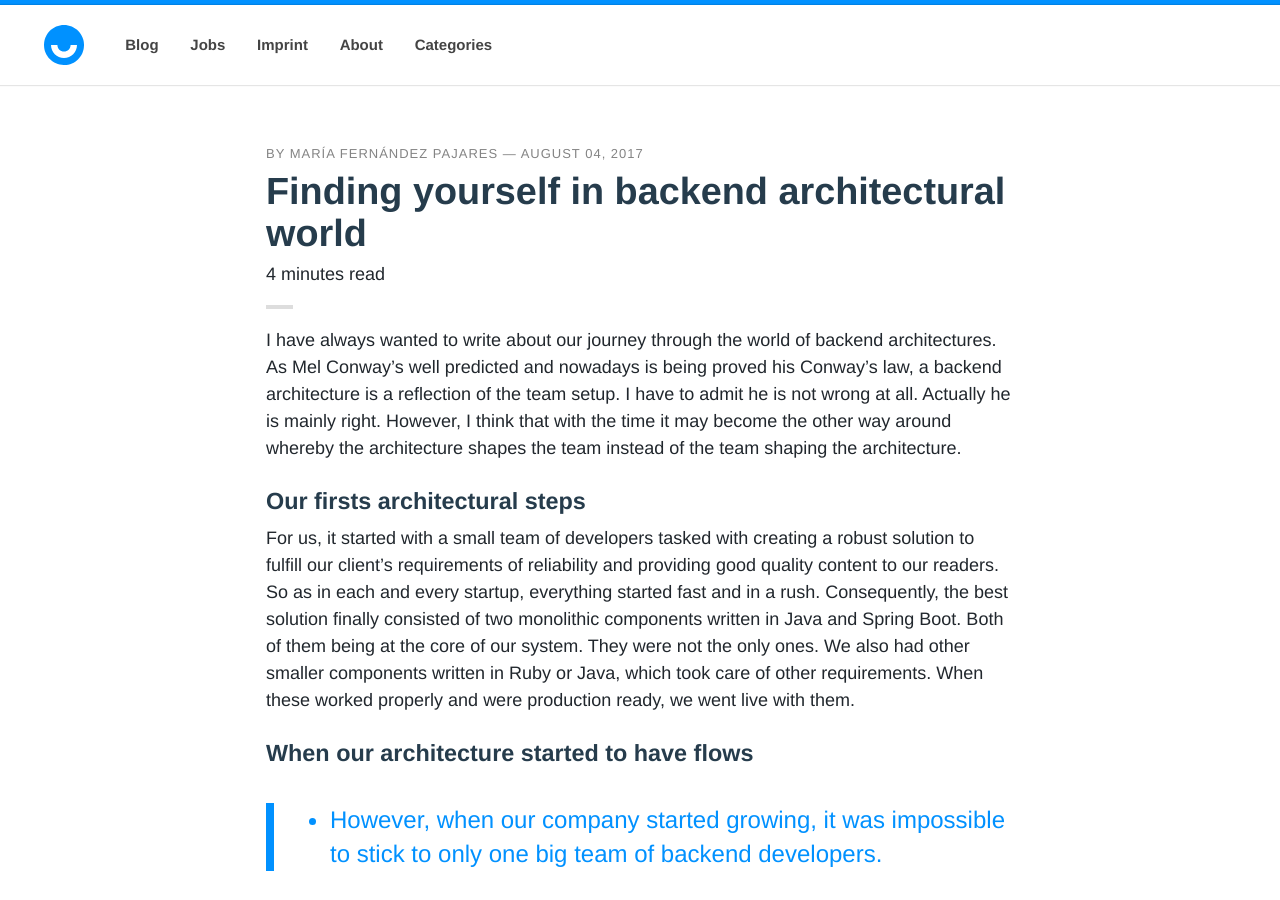
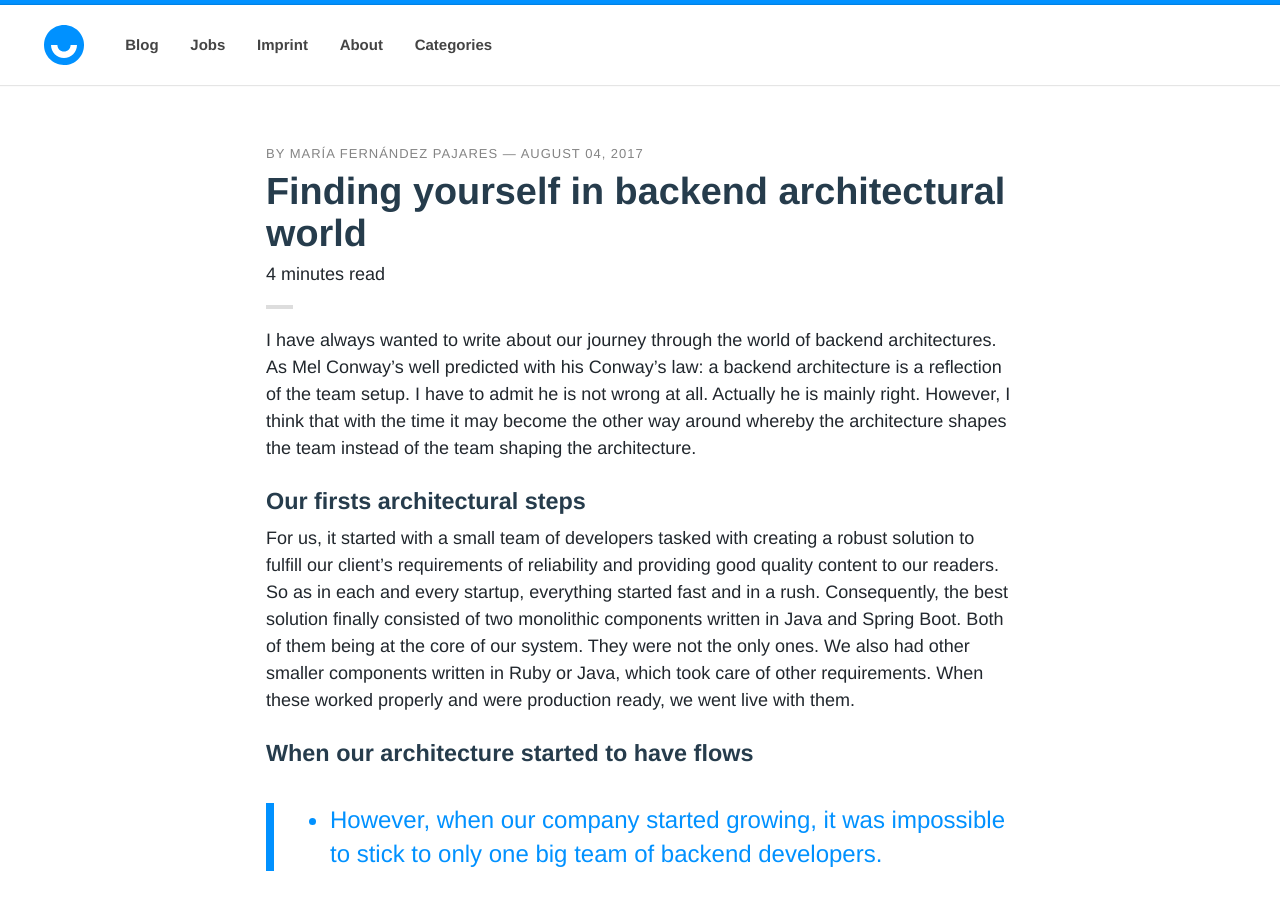
Before and after one commit to upday/upday.github.io, a Jekyll site: the page built from _posts/blog/2017-08-04-upday_architecture.md, in a window 1280 px wide and 900 px high. Built offline with Jekyll 4.4.1, drawn with Linux system fonts in a browser that asks for light colours; nearby versions of some CDN libraries; some web fonts are replaced; comment, search, counter and statistics services are not loaded.

Commit message:
last changes after final code reviews

```diff
--- a/_posts/blog/2017-08-04-upday_architecture.md
+++ b/_posts/blog/2017-08-04-upday_architecture.md
@@ -10,7 +10,7 @@ image:
 date: 2017-08-04T10:55:55+2
 ---
 
-I have always wanted to write about our journey through the world of backend architectures. As Mel Conway’s well predicted and nowadays is being proved his Conway’s law, a backend architecture is a reflection of the team setup. I have to admit he is not wrong at all. Actually he is mainly right. However, I think that with the time it may become the other way around whereby the architecture shapes the team instead of the team shaping the architecture.
+I have always wanted to write about our journey through the world of backend architectures. As Mel Conway’s well predicted with his Conway’s law: a backend architecture is a reflection of the team setup. I have to admit he is not wrong at all. Actually he is mainly right. However, I think that with the time it may become the other way around whereby the architecture shapes the team instead of the team shaping the architecture.
 
 ### Our firsts architectural steps
 
```
